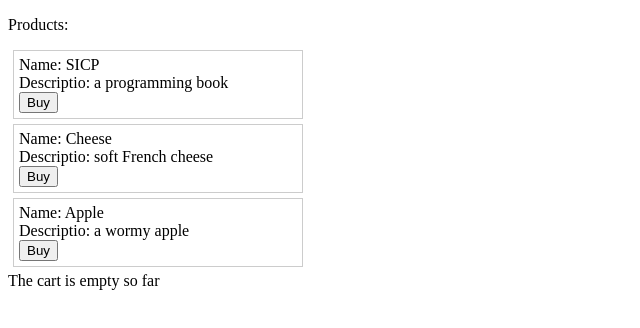
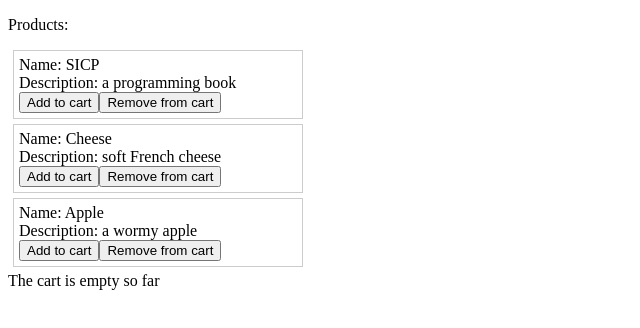
Before and after one commit to ungear/ng-homework, an Angular app: page / in a window 1280 px wide. Shown: the top 328 px of the page, without its empty margins (0-640 px from the left). Built offline with nearby package versions, Linux system fonts and the light colour scheme.

Commit message:
remove from cart feature

```diff
--- a/src/app/product/product.component.html
+++ b/src/app/product/product.component.html
@@ -1,7 +1,8 @@
 <div>
   <div>Name: {{data.name}}</div>
-  <div>Descriptio: {{data.description}}</div>
+  <div>Description: {{data.description}}</div>
   <div>
-    <button (click)="onBuyClick()">Buy</button>
+    <button (click)="onAddClick()">Add to cart</button>
+    <button (click)="onRemoveClick()">Remove from cart</button>
   </div>
 </div>
--- a/src/app/product/product.component.ts
+++ b/src/app/product/product.component.ts
@@ -14,8 +14,12 @@ export class ProductComponent implements OnInit {
   ngOnInit() {
   }
 
-  onBuyClick() {
+  onAddClick() {
     console.log(`${this.data.name} added to cart`)
     this.cartService.addProductToCart(this.data)
   }
+
+  onRemoveClick() {
+    this.cartService.removeProductFromCart(this.data)
+  }
 }
```
